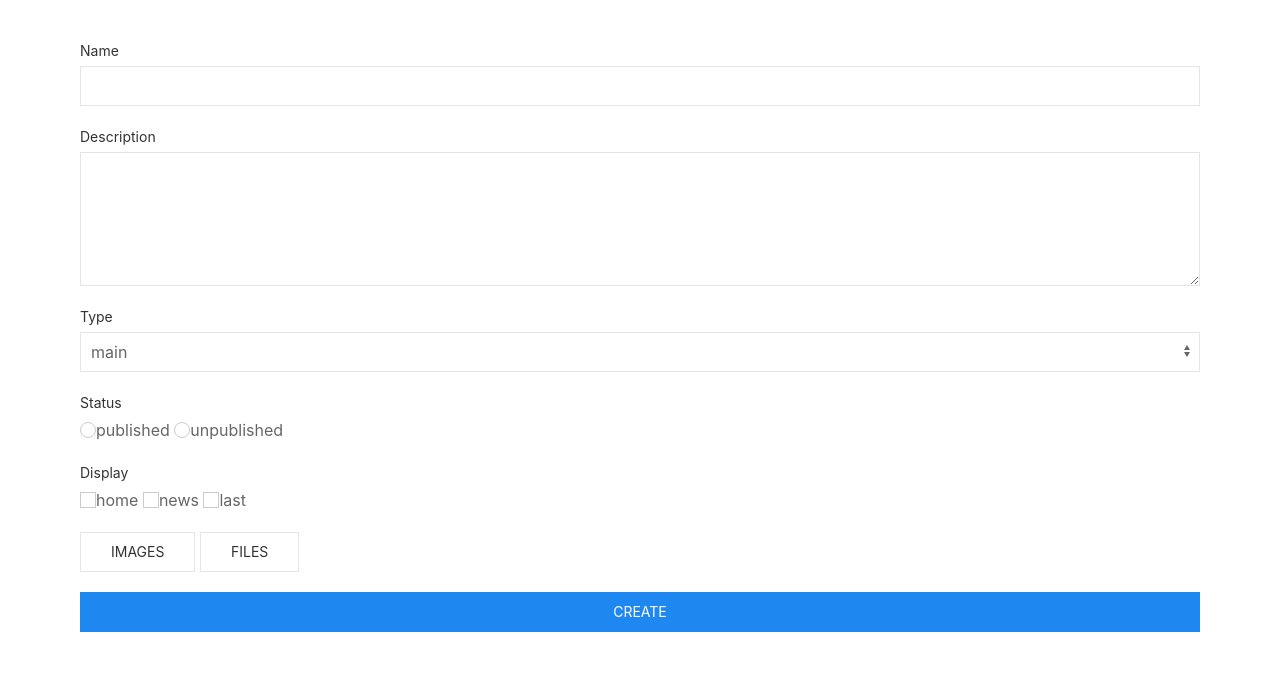
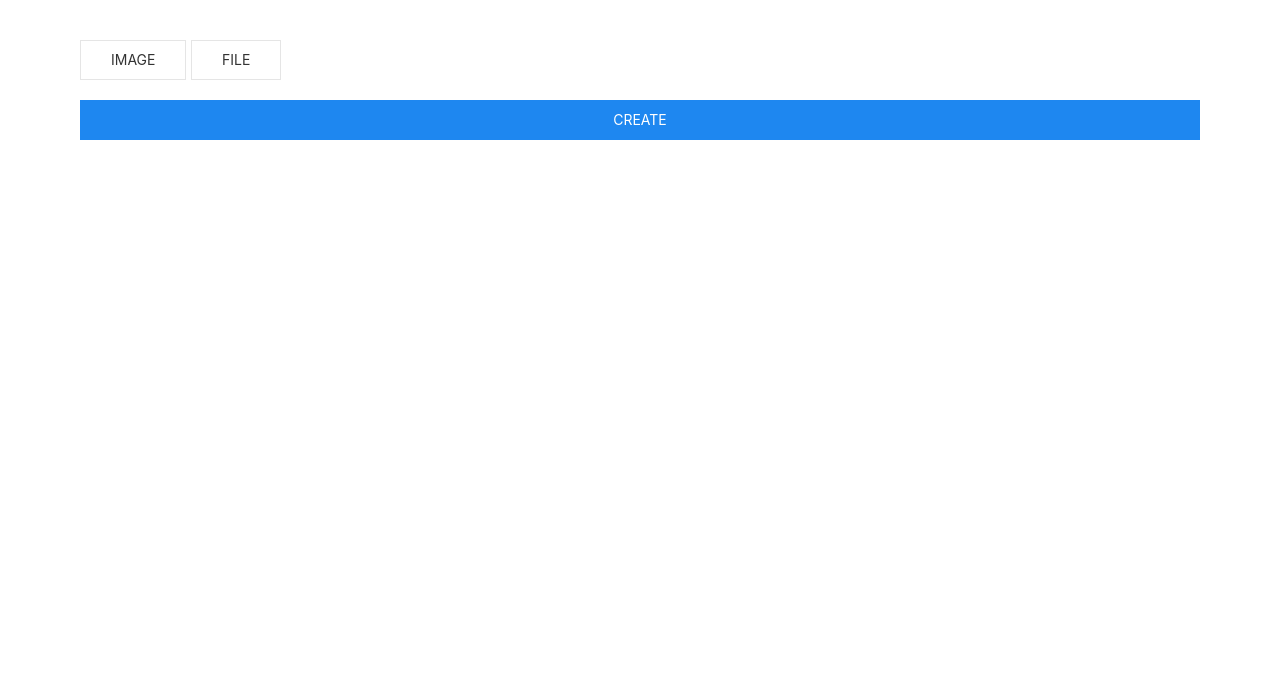
Before and after one commit to ybwork/project_name, a Django app: page / in a window 1280 px wide. Shown: the part 80-761 px from the top of the page. Run offline with Django 3.2, Linux system fonts and the light colour scheme; the visitor is signed in with stand-in values (Sample User, id 1); parts of the project's set-up code (start-up, migrations or seed data) failed here and were passed over; some libraries are stand-ins or nearby versions.

Commit message:
Add model and form for files-images

```diff
--- a/project_name/templates/main/home.html
+++ b/project_name/templates/main/home.html
@@ -10,50 +10,50 @@
 {% block content %}
     <div class="uk-container">
         <form class="uk-form-stacked uk-padding">
-            <div class="uk-margin">
-                <label class="uk-form-label" for="form-stacked-text">Name</label>
-                <div class="uk-form-controls">
-                    <input class="uk-input" id="form-stacked-text" type="text">
-                </div>
-            </div>
-            <div class="uk-margin">
-                <label class="uk-form-label" for="form-stacked-text">Description</label>
-                <div class="uk-form-controls">
-                    <textarea name="text" class="uk-textarea" rows="5"></textarea>
-                </div>
-            </div>
-            <div class="uk-margin">
-                <label class="uk-form-label" for="form-stacked-select">Type</label>
-                <div class="uk-form-controls">
-                    <select name="type" class="uk-select" id="form-stacked-select">
-                        <option value="main">main</option>
-                        <option value="other">other</option>
-                    </select>
-                </div>
-            </div>
-            <div class="uk-margin">
-                <div class="uk-form-label">Status</div>
-                <div class="uk-form-controls">
-                    <label><input name="status" type="radio" value="published" class="uk-radio">published</label>
-                    <label><input name="status" type="radio" value="unpublished" class="uk-radio">unpublished</label>
-                </div>
-            </div>
-            <div class="uk-margin">
-                <div class="uk-form-label">Display</div>
-                <div class="uk-form-controls">
-                    <label><input name="display" type="checkbox" class="uk-checkbox">home</label>
-                    <label><input name="display" type="checkbox" class="uk-checkbox">news</label>
-                    <label><input name="display" type="checkbox" class="uk-checkbox">last</label>
-                </div>
-            </div>
+<!--            <div class="uk-margin">-->
+<!--                <label class="uk-form-label" for="form-stacked-text">Name</label>-->
+<!--                <div class="uk-form-controls">-->
+<!--                    <input class="uk-input" id="form-stacked-text" type="text">-->
+<!--                </div>-->
+<!--            </div>-->
+<!--            <div class="uk-margin">-->
+<!--                <label class="uk-form-label" for="form-stacked-text">Description</label>-->
+<!--                <div class="uk-form-controls">-->
+<!--                    <textarea name="text" class="uk-textarea" rows="5"></textarea>-->
+<!--                </div>-->
+<!--            </div>-->
+<!--            <div class="uk-margin">-->
+<!--                <label class="uk-form-label" for="form-stacked-select">Type</label>-->
+<!--                <div class="uk-form-controls">-->
+<!--                    <select name="type" class="uk-select" id="form-stacked-select">-->
+<!--                        <option value="main">main</option>-->
+<!--                        <option value="other">other</option>-->
+<!--                    </select>-->
+<!--                </div>-->
+<!--            </div>-->
+<!--            <div class="uk-margin">-->
+<!--                <div class="uk-form-label">Status</div>-->
+<!--                <div class="uk-form-controls">-->
+<!--                    <label><input name="status" type="radio" value="published" class="uk-radio">published</label>-->
+<!--                    <label><input name="status" type="radio" value="unpublished" class="uk-radio">unpublished</label>-->
+<!--                </div>-->
+<!--            </div>-->
+<!--            <div class="uk-margin">-->
+<!--                <div class="uk-form-label">Display</div>-->
+<!--                <div class="uk-form-controls">-->
+<!--                    <label><input name="display" type="checkbox" class="uk-checkbox">home</label>-->
+<!--                    <label><input name="display" type="checkbox" class="uk-checkbox">news</label>-->
+<!--                    <label><input name="display" type="checkbox" class="uk-checkbox">last</label>-->
+<!--                </div>-->
+<!--            </div>-->
             <div class="uk-margin">
                 <div uk-form-custom="target: true">
                     <input name="images" type="file" multiple>
-                    <button class="uk-button uk-button-default" type="button" tabindex="-1">Images</button>
+                    <button class="uk-button uk-button-default" type="button" tabindex="-1">Image</button>
                 </div>
                 <div uk-form-custom="target: true">
                     <input name="files" type="file" multiple>
-                    <button class="uk-button uk-button-default" type="button" tabindex="-1">Files</button>
+                    <button class="uk-button uk-button-default" type="button" tabindex="-1">File</button>
                 </div>
             </div>
             <button class="uk-button uk-button-primary uk-width-1-1 uk-margin-small-bottom">Create</button>
```
Also changed, not shown: project_name/main/models.py (+1 -13 lines), project_name/main/migrations/0001_initial.py (added).
